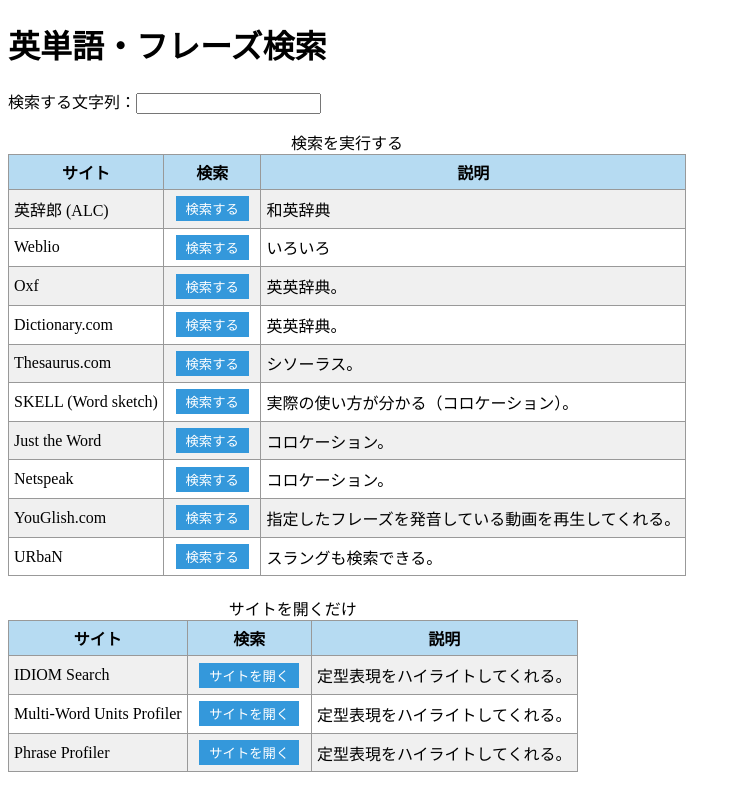
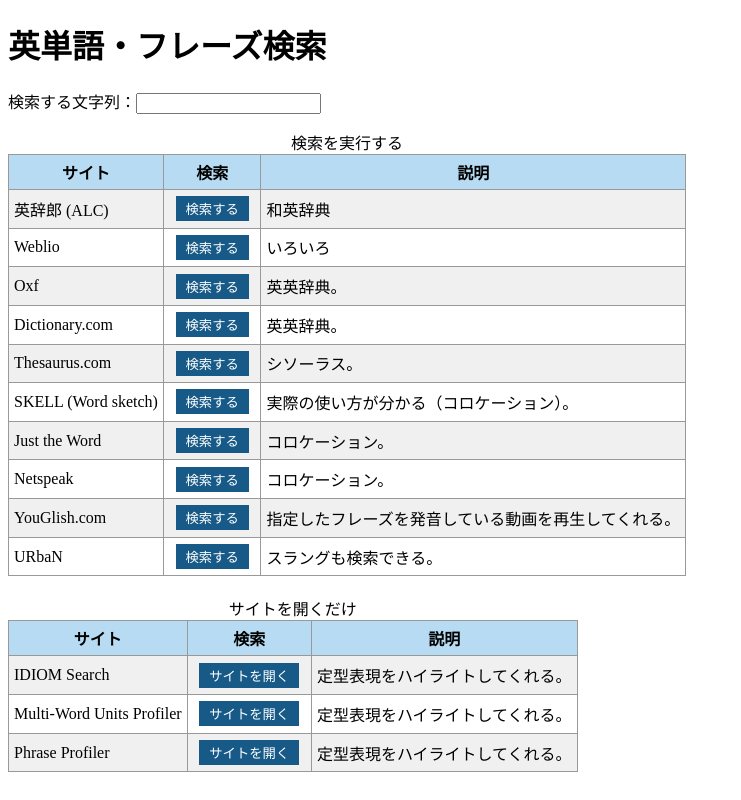
Before and after one commit to kura5/search-english-word, a PHP site: page / in a window 1280 px wide. Shown: the whole page, without its empty margins (0-741 px from the left). Run offline with PHP 8.4, Linux system fonts and the light colour scheme.

Commit message:
Modify the color of button
WAVEにコントラストの問題を指摘されたため。

```diff
--- a/public/css/main.css
+++ b/public/css/main.css
@@ -30,7 +30,7 @@ button {
   margin: .1em .5em;
   padding: 3px 10px;
   border: 0;
-  background-color: #3498db;
+  background-color: #175A87;
   border-radius: 0;
   color: white;
   box-shadow: none;
```
